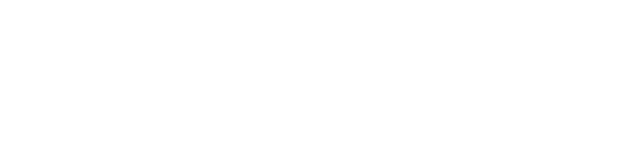
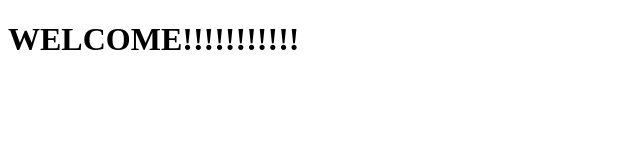
Before and after one commit to ElenaKelsey/ElenaKelsey.github.io, a plain HTML site: page index.html in a window 1280 px wide. Shown: the whole page, without its empty margins (0-640 px from the left). Drawn offline with Linux system fonts and the light colour scheme.

Commit message:
Update index.html

```diff
--- a/index.html
+++ b/index.html
@@ -3,8 +3,8 @@
   <head>
    <title>Bun</title>
  </head>
-
-
-
+<body>
+  <h1>WELCOME!!!!!!!!!!!</h1>
+  </body>
 
 </html>
```
